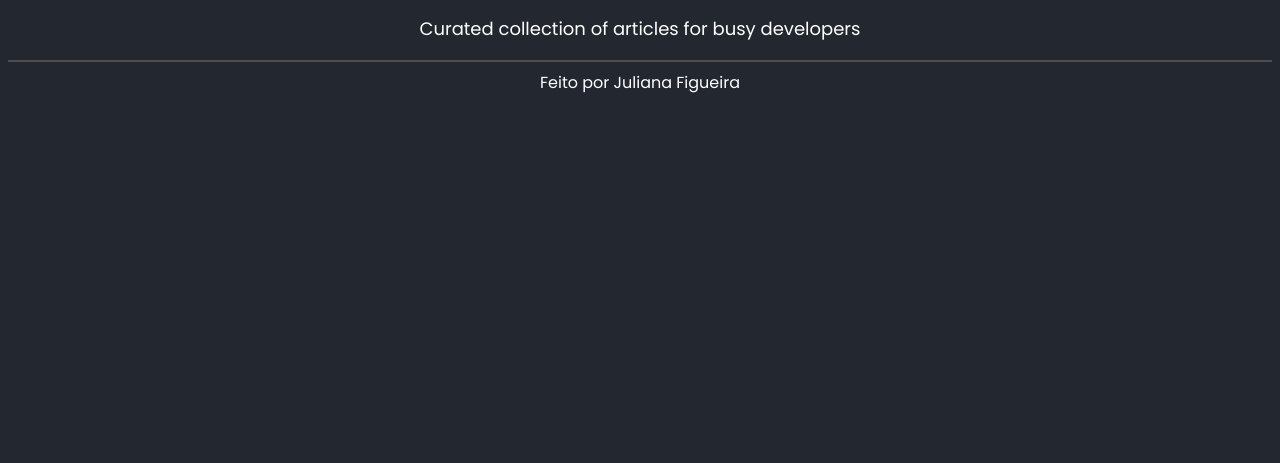
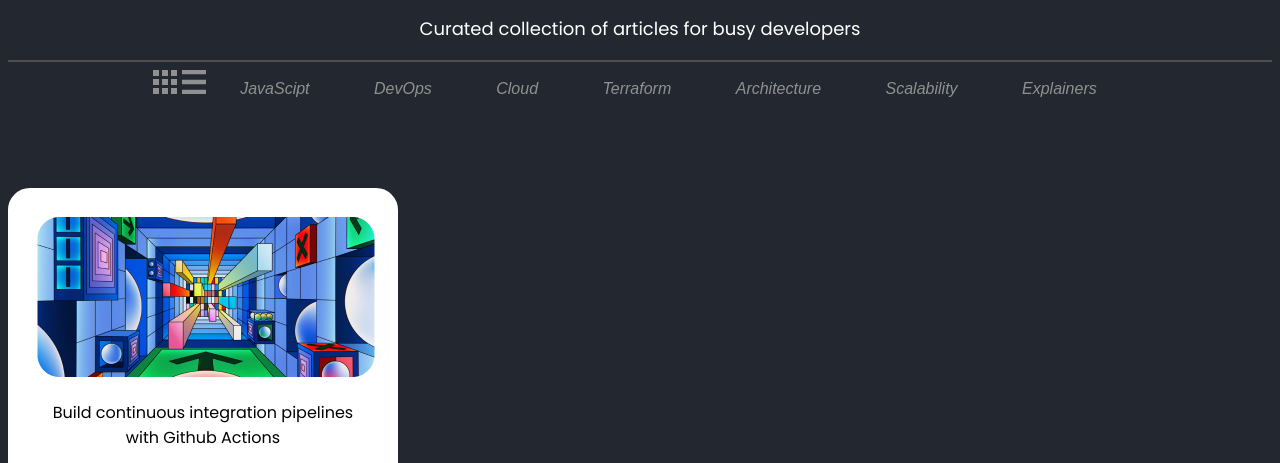
Before and after one commit to julianafc/Pagina-Roadmap, a plain HTML site: page index.html in a window 1280 px wide. Shown: the part 296-759 px from the top of the page. Drawn offline with Linux system fonts and the light colour scheme; a web font is replaced by a local one.

Commit message:
primeiro artigo criado + novas imagens

```diff
--- a/index.html
+++ b/index.html
@@ -35,7 +35,67 @@
       </div>
       <hr />
     </header>
-    <main></main>
+    <main>
+      <div id="category-listing">
+        <svg
+          width="24"
+          height="24"
+          viewBox="0 0 24 24"
+          fill="none"
+          xmlns="http://www.w3.org/2000/svg"
+        >
+          <g clip-path="url(#clip0_31_323)">
+            <path
+              d="M6 6H0V0H6V6ZM15 0H9V6H15V0ZM24 0H18V6H24V0ZM6 9H0V15H6V9ZM15 9H9V15H15V9ZM24 9H18V15H24V9ZM6 18H0V24H6V18ZM15 18H9V24H15V18ZM24 18H18V24H24V18Z"
+              fill="#909090"
+            />
+          </g>
+          <defs>
+            <clipPath id="clip0_31_323">
+              <rect width="24" height="24" fill="white" />
+            </clipPath>
+          </defs>
+        </svg>
+
+        <svg
+          width="24"
+          height="24"
+          viewBox="0 0 24 24"
+          fill="none"
+          xmlns="http://www.w3.org/2000/svg"
+        >
+          <g clip-path="url(#clip0_31_325)">
+            <path
+              d="M0 4.36364H24V0H0V4.36364ZM0 14.1818H24V9.81818H0V14.1818ZM0 24H24V19.6364H0V25.0909V24Z"
+              fill="#909090"
+            />
+          </g>
+          <defs>
+            <clipPath id="clip0_31_325">
+              <rect width="24" height="24" fill="white" />
+            </clipPath>
+          </defs>
+        </svg>
+
+        <a href="#">JavaScipt</a>
+        <a href="#">DevOps</a>
+        <a href="#">Cloud</a>
+        <a href="#">Terraform</a>
+        <a href="#">Architecture</a>
+        <a href="#">Scalability</a>
+        <a href="#">Explainers</a>
+      </div>
+
+      <div id="articles-listing">
+        <div class="div-rows">
+          <div class="articles">
+            <img src="/img/image 2.png" alt="" srcset="">
+            <p> Build continuous integration pipelines with Github Actions</p>
+            <p>GitHub actions provide a really powerful way to integrate continuous integration and delivery into your applications.</p>
+            <p> June 24, 2022  ●   DevOps</p>
+        </div>
+      </div>
+    </main>
     <footer>Feito por Juliana Figueira</footer>
   </body>
 </html>
--- a/style.css
+++ b/style.css
@@ -61,6 +61,39 @@ hr {
     width: auto;
 }
 
+#category-listing {
+    font-family: "Recursive", sans-serif;
+    font-style: italic;
+    text-align: center;
+    margin-bottom: 90px;
+}
+
+#category-listing a {
+    text-decoration: none;
+    color: #909090;
+    padding-right: 30px;
+    margin-left: 30px;
+}
+
+#category-listing a:hover {
+    color: #FF7575;
+}
+
+div {
+    font-family: "Poppins", sans-serif;
+    box-sizing: border-box;
+}
+
+.articles {
+    width: 390px;
+    height: 439px;
+    background-color: white;
+    border: solid white;
+    border-radius: 22px;
+    text-align: center;
+    padding: 26px;
+}
+
 footer {
     color: white;
     text-align: center;
```
Also changed, not shown: img/image 2-1.png (added), img/image 2-2.png (added), img/image 2-3.png (added), img/image 2-4.png (added), img/image 2-5.png (added), img/image 2-6.png (added), img/image 2-7.png (added), img/image 2-8.png (added), img/image 2.png (added).
